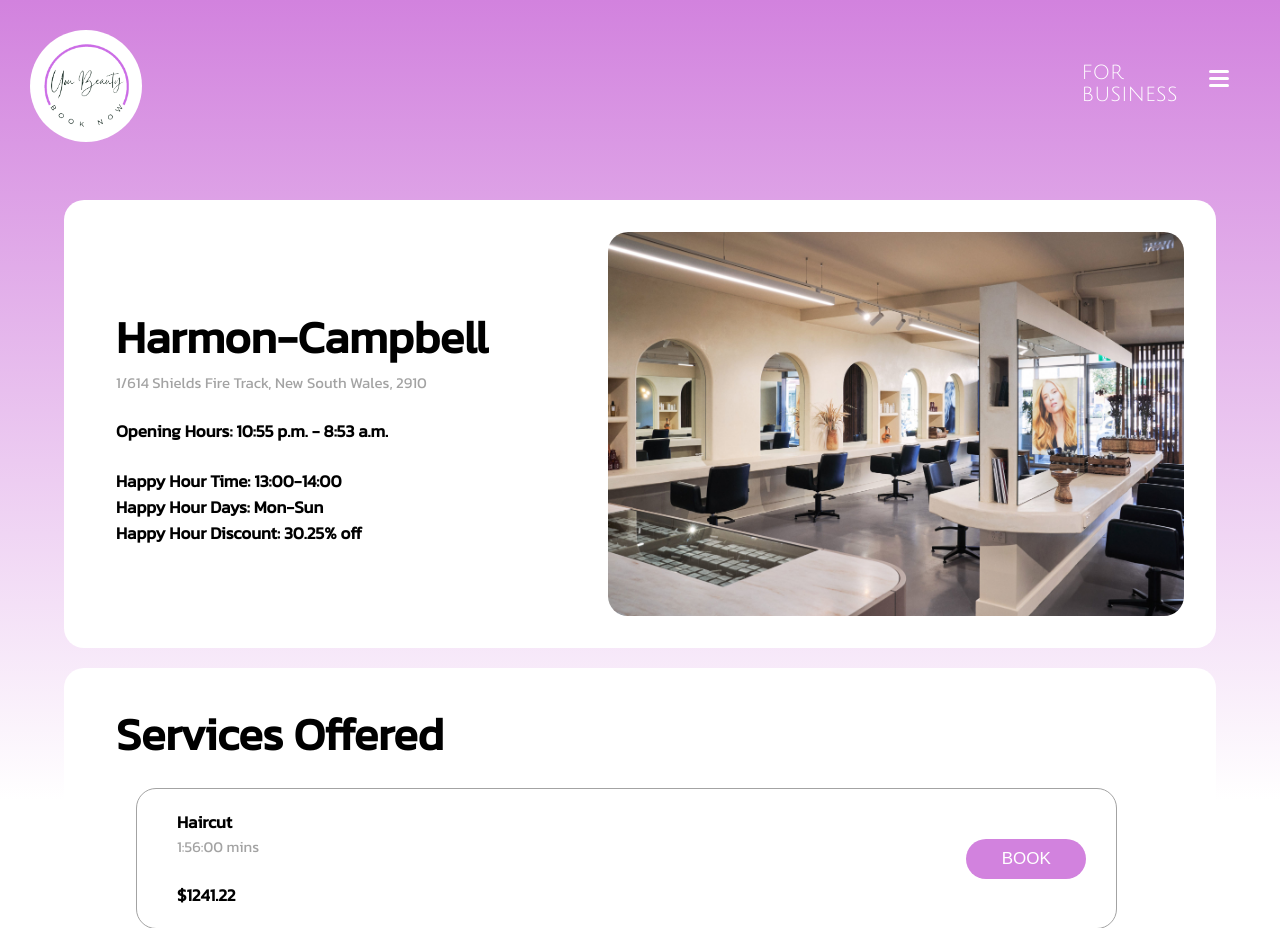
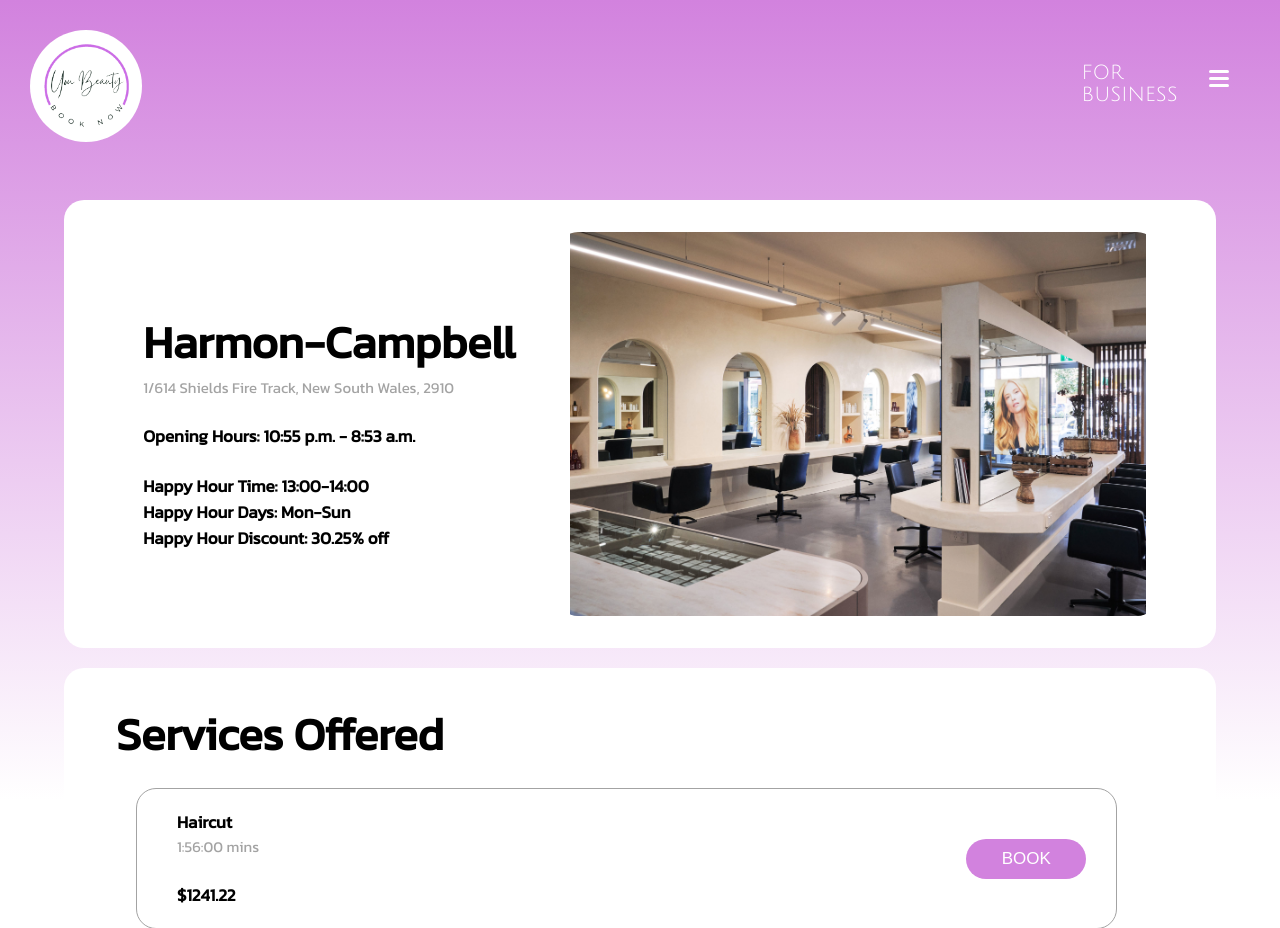
Before and after one commit to henrylo212/YouBeauty, a Django app: page /salons/1/ in a window 1280 px wide. Shown: the top 928 px of the page. Run offline with Django 5.2, Linux system fonts and the light colour scheme; data comes from the database, SQL or seed files in the repository.

Commit message:
cleaning it up

```diff
--- a/Code/static/css/salons.css
+++ b/Code/static/css/salons.css
@@ -14,13 +14,11 @@
     width: 85%;
     min-width: 24em;
     max-width: 1500px;
-    height: 30vw;
-    max-height: 600px;
     min-height: 350px;
     padding: 2em;
     border-radius: 20px;
     margin-bottom: 20px;
-    justify-content: space-between;
+    justify-content: center;
     align-items: center;
     font-family: 'Kanit', Verdana, sans-serif;
 }
@@ -41,11 +39,11 @@ p {
 
 .salonpage-image-container {
     background-color: #ffffff;
-    /* border-radius: 20px; */
     overflow: hidden;
-    width: fit-content;
     height: 30vw;
+    width: auto;
     max-height: 600px;
+    width: 55%;
 }
 .salonpage-image {
     object-fit: contain;
@@ -100,26 +98,22 @@ p {
     cursor: pointer;
 }
 
+.smaller-details {
+    padding-top: 10px;
+    width: 40%;
+}
 
 @media(max-width: 900px) {
     .salon-details {
         flex-direction: column-reverse;
         gap: 20px;
-        /* background-color: red; */
-        /* max-height: 34em;
-        height: 34em; */
         max-height: none;
         height: auto;
     }
 
     .salonpage-image-container {
         width: 100%;
-        /* height: 80vw; */
-        /* max-height: 2000px; */
-        /* object-fit: fill; */
-        /* object-fit: none; */
         height: auto;
-        /* height: 2000px; */
         display: flex;
     }
 
@@ -140,8 +134,4 @@ p {
         width: 100%;
     }
 
-    /* .upcoming-bookings {
-        max-height: 34em;
-        height: 34em;
-    } */
 }
--- a/Code/templates/salons/salon_page.html
+++ b/Code/templates/salons/salon_page.html
@@ -27,7 +27,7 @@
             <h2>Happy Hour Discount: {{ salon.happyhour_discount }}% off</h2>
         </div>
 
-        <div class="salonpage-image-container">
+        <div class="salonpage-image-container" id="salonpage-image-container">
             <img loading="lazy" src="{% static 'design/salon-image.jpg' %}" class="salonpage-image">
         </div>
     </div>
```
